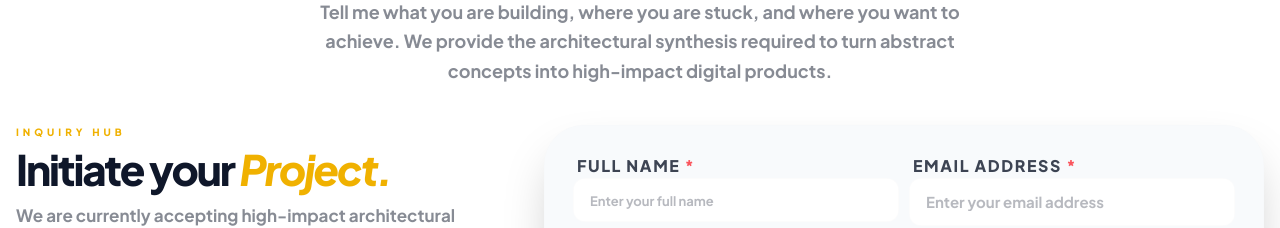
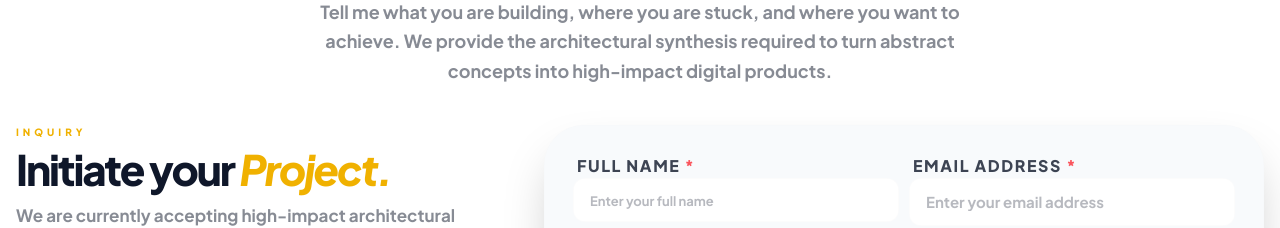
Before and after one commit to subahan20/buildwithsanny, a React (Vite) app: page / in a window 1280 px wide. Shown: the part 7640-7868 px from the top of the page. Built offline with nearby package versions, Linux system fonts and the light colour scheme; no server answers.

Commit message:
inquerty text modify in contact form

```diff
--- a/src/components/ContactForm.jsx
+++ b/src/components/ContactForm.jsx
@@ -493,7 +493,7 @@ const ContactForm = () => {
           <div className="space-y-8 text-center lg:text-left">
             <div>
               <span className="text-[10px] font-black uppercase tracking-[0.4em] text-yellow-500 mb-2 block">
-                INQUIRY HUB
+                INQUIRY
               </span>
               <h2 className="text-[27px] md:text-[45px] lg:text-[42px] font-black text-text tracking-tighter leading-[1] mb-3 transition-colors">
                 Initiate your <span className="text-yellow-500 italic">Project.</span>
```
